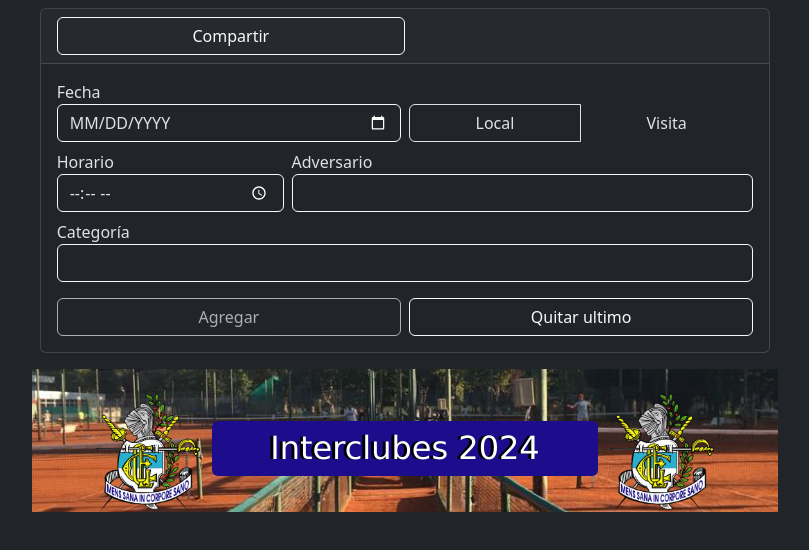
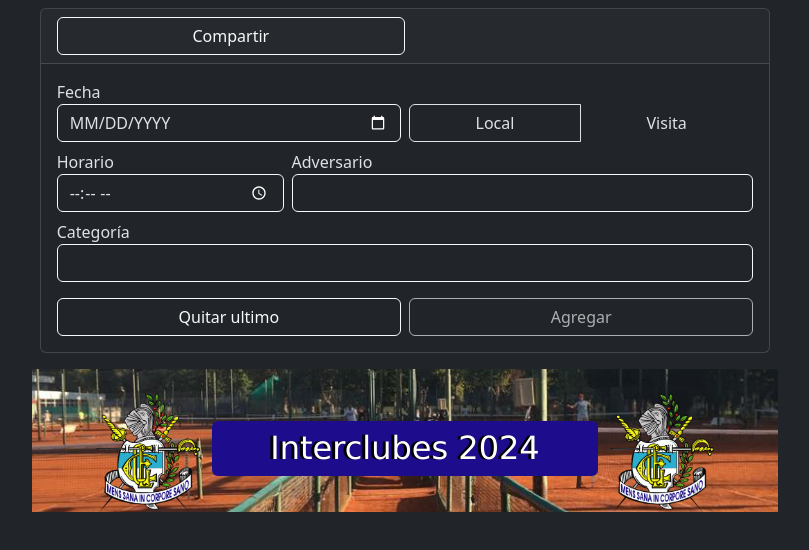
Before and after one commit to moradan/flyer-geba, a Next.js app: page / in a window 1280 px wide. Shown: the top 550 px of the page, without its empty margins (235-1044 px from the left). Built offline with nearby package versions, Linux system fonts and the light colour scheme.

Commit message:
cambio el orden de los botones agregar y quitar ultimo

```diff
--- a/src/components/formulario/LayoutBotones.tsx
+++ b/src/components/formulario/LayoutBotones.tsx
@@ -9,20 +9,20 @@ export function LayoutBotones({
   clickHandler: MouseEventHandler;
 }) {
   return (
-    <div className="row gx-2">
-      <div className="col-6">
+    <div className='row gx-2'>
+      <div className='col-6'>
         <Boton
-          identifier="botonAgregar"
+          identifier='botonQuitar'
           clickHandler={clickHandler}
-          caption="Agregar"
-          disabled={!formValid}
+          caption='Quitar ultimo'
         />
       </div>
-      <div className="col-6">
+      <div className='col-6'>
         <Boton
-          identifier="botonQuitar"
+          identifier='botonAgregar'
           clickHandler={clickHandler}
-          caption="Quitar ultimo"
+          caption='Agregar'
+          disabled={!formValid}
         />
       </div>
     </div>
```
